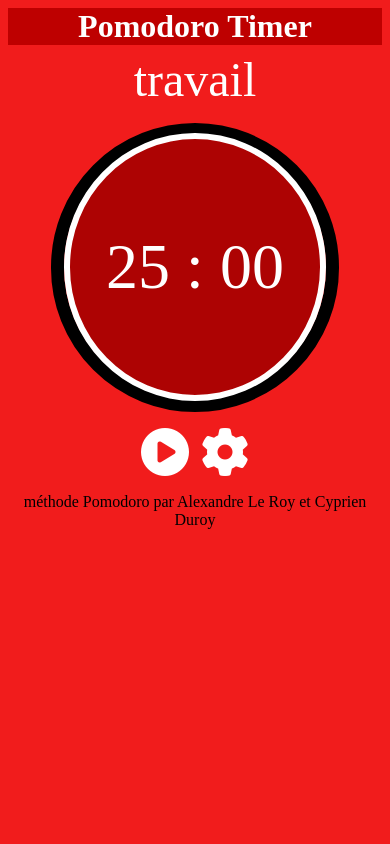
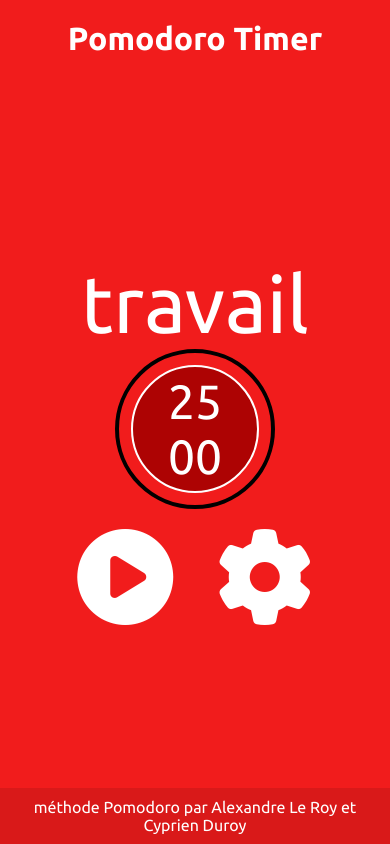
Before and after one commit to 6pri2/pomodoro, a plain HTML site: page index.html in a window 390 px wide. Drawn offline with Linux system fonts and the light colour scheme.

Commit message:
debug css

```diff
--- a/index.html
+++ b/index.html
@@ -5,6 +5,11 @@
     <meta name="viewport" content="width=device-width, initial-scale=1.0">
     <title>Pomodoro Timer</title>
     <link rel="stylesheet" href="style.css">
+    <!-- FONT Google -->
+    <link rel="preconnect" href="https://fonts.googleapis.com">
+    <link rel="preconnect" href="https://fonts.gstatic.com" crossorigin>
+    <link href="https://fonts.googleapis.com/css2?family=Ubuntu:ital,wght@0,300;0,400;0,500;0,700;1,300;1,400;1,500;1,700&display=swap" rel="stylesheet">
+
 
 </head>
 <body>
@@ -18,6 +23,7 @@
                 <div class="minuteur">
                     <section class="timer">
                         <div class="biggercircle">
+
                         <div class="circle">
                         <div class="time">
                             <div id="timer">25 : 00</div>
@@ -40,7 +46,7 @@
         <div class="modal-content">
             <span class="close">&times;</span>
             <h2>Entrer un temps</h2>
-            <form id="timeForm">
+            <form id="timeForm" method="post">
                 <h3>Temps de travail : </h3>
                 <label for="minutesTravail">Minutes :</label>
                 <input type="number" id="minutesTravail" name="minutesTravail" min="0" value="25" required>
--- a/pomodoro.js
+++ b/pomodoro.js
@@ -15,7 +15,7 @@ function afficheTemps(){
     afficheMinute = afficheMinute < 10 ? "0" + afficheMinute : afficheMinute;
     let afficheSeconde = parseInt(temps % 60, 10);
     afficheSeconde = afficheSeconde < 10 ? "0" + afficheSeconde : afficheSeconde;
-    timerElement.innerText = afficheMinute + " : " + afficheSeconde;
+    timerElement.innerText = afficheMinute + " \n " + afficheSeconde;
 }
 
 
@@ -52,6 +52,7 @@ function commencer() {
     if (!intervalId) {
         intervalId = setInterval(diminuerTemps, 1000);
         btnParametres.disabled = true; // Désactiver le bouton "Paramètres"
+        btnParametres.style.display='none';
     }
 }
 
@@ -93,6 +94,7 @@ function resetTimer() {
     reset.style.display = "none";
 
     // Réactiver le bouton "Paramètres"
+    btnParametres.style.display = "contents" ;
     btnParametres.disabled = false;
 }
 
@@ -154,7 +156,7 @@ document.getElementById('timeForm').addEventListener('submit', function(event) {
     let minuteAffiche = minutesTravail < 10 ? "0" + minutesTravail : minutesTravail;
     let secondAffiche = secondsTravail < 10 ? "0" + secondsTravail : secondsTravail;
 
-    timerElement.innerText = minuteAffiche + " : " + secondAffiche;
+    timerElement.innerText = minuteAffiche + " \n " + secondAffiche;
 
     // Fermer la modale après soumission
     modal.style.display = 'none';
@@ -167,3 +169,6 @@ document.getElementById('timeForm').addEventListener('submit', function(event) {
     // Réactiver le bouton "Paramètres"
     btnParametres.disabled = false;
 });
+
+modal.style.display='none';
+reset.style.display='none' ;
--- a/style.css
+++ b/style.css
@@ -1,84 +1,132 @@
-body{
-    background-color: rgb(241, 28, 28);
-    height: 10%;
-}
-#reset{
-    display: none;
+/* Reset basic styles */
+* {
+    margin: 0;
+    padding: 0;
+    box-sizing: border-box;
 }
 
+/* General Styles */
+body {
+    background-color: rgb(241, 28, 28);
+    font-family: 'Ubuntu', sans-serif;
+    display: flex;
+    flex-direction: column;
+    align-items: center;
+    justify-content: space-between;
+    min-height: 100vh; /* S'assure que la page occupe toujours 100% de la hauteur de l'écran */
+    margin: 0;
+}
 
-#TitreHaut{
+/* Title at the top */
+#TitreHaut {
     text-align: center;
     font-weight: bold;
-    margin-bottom: 2%;
-    margin-top: 2%;
     color: white;
-    background-color: rgb(190, 0, 0);
-    height: 10%;
+    font-size: 3em; /* Titre plus grand */
+    margin-top: 20px; /* Espace en haut */
 }
-button {
 
-    font-size: 16px;
-    cursor: pointer;
-    background-color: transparent;
-    border: none;
-    outline: none;
-    border-color: transparent;
-    border-style: none;
+/* Center Container */
+.cent {
+    display: flex;
+    flex-direction: column;
+    align-items: center;
+    justify-content: center;
+    flex-grow: 1; /* Le contenu s'adapte à l'espace disponible entre le titre et le footer */
+    width: 100%;
+    max-width: 600px;
+    padding: 20px;
+}
+
+/* Timer Circle */
+.timer {
+    display: flex;
+    justify-content: center;
+    align-items: center;
+    position: relative;
+}
+
+.biggercircle {
+    display: flex;
+    justify-content: center;
+    align-items: center;
+    width: 16em; /* Cercle plus grand */
+    height: 16em;
+    border-radius: 50%;
+    background-color: rgb(241, 28, 28);
+    border: 0.3em solid black;
+}
+
+.circle {
+    display: flex;
+    justify-content: center;
+    align-items: center;
+    width: 14em; /* Cercle intérieur plus grand */
+    height: 14em;
+    border-radius: 50%;
+    background-color: rgb(173, 3, 3);
+    border: 0.15em solid white;
+}
+
+#timer {
+    font-size: 5em; /* Texte plus grand pour le minuteur */
     color: white;
 }
 
+#position{
+    font-size: 5em; /* Texte plus grand pour le minuteur */
+    color: white;
+}
 
+/* Control Buttons */
+.reglage button {
+    font-size: 2em;
+    color: white;
+    cursor: pointer;
+    background: transparent;
+    border: none;
+    margin: 20px;
+}
 
-/* Styles pour la modal */
+button:focus {
+    outline: none;
+}
+
+/* Modal */
 .modal {
-    display: none; /* Cacher la modal par défaut */
-    position: fixed; /* Reste en place, même en scrollant */
-    z-index: 100; /* Au-dessus des autres éléments */
+    display: none;
+    position: fixed;
+    z-index: 100;
     left: 0;
     top: 0;
     width: 100%;
     height: 100%;
-    overflow: auto; /* Scroll si contenu trop grand */
-    background-color: rgba(0, 0, 0, 0.4); /* Fond semi-transparent */
-    opacity: 1;
+    background-color: rgba(0, 0, 0, 0.7);
+    display: flex;
+    justify-content: center;
+    align-items: center;
 }
 
 .modal-content {
-    background-color: #fff;
-    margin: 15% auto; /* Centrer la modal */
+    background-color: white;
     padding: 20px;
-    border: 1px solid #888;
-    width: 300px; /* Largeur de la modal */
-    text-align: left;
-}
-
-.close {
-    color: #aaa;
-    float: right;
-    font-size: 28px;
-    font-weight: bold;
-}
-
-.close:hover,
-.close:focus {
-    color: black;
-    text-decoration: none;
-    cursor: pointer;
+    border-radius: 8px;
+    width: 90%;
+    max-width: 400px;
 }
 
 input {
-    margin-bottom: 10px;
-    padding: 5px;
     width: 100%;
+    padding: 10px;
+    margin: 10px 0;
 }
 
 button[type="submit"] {
-    background-color: #4CAF50;
+    width: 100%;
+    padding: 10px;
+    background-color: #f50014;
     color: white;
-    padding: 10px;
     border: none;
-    width: 100%;
     cursor: pointer;
 }
 
@@ -86,82 +134,58 @@ button[type="submit"]:hover {
     background-color: #45a049;
 }
 
-.timer {
-    display: flex;
-    justify-content: center;
-    align-items: center;
-    width: 5em;
-    height: 5em;
-    border-radius: 50%;
-    font-size: 4em;
+/* Footer fixed at the bottom */
+footer {
+    text-align: center;
+    padding: 10px;
+    color: white;
+    background-color: rgba(0, 0, 0, 0.1);
+    width: 100%;
+    position: absolute;
+    bottom: 0;
+}
 
+/* Media Queries for Responsive Design */
+@media (max-width: 768px) {
+    .biggercircle {
+        width: 12em;
+        height: 12em;
     }
 
     .circle {
-    display: flex;
-    justify-content: center;
-    align-items: center;
-    width: 4em;
-    height: 4em;
-    border-radius: 50%;
-    background-color:rgb(173, 3, 3);
-    border: 0.1em solid white;
+        width: 10em;
+        height: 10em;
     }
 
-  .biggercircle{
-    display: flex;
-    justify-content: center;
-    align-items: center;
-    width: 4.1em;
-    height: 4.1em;
-    border-radius: 50%;
-    background-color:rgb(241, 28, 28);
-    border: 0.21em solid black;
+    #timer {
+        font-size: 4em;
     }
 
-  #position{
-    font-size: 3em;
-    margin-top:0;
-    margin-bottom: 0;
-    padding-top :0;
-    padding-bottom: 0;
-    /*border-radius: 45%;
-    border: 1em;
-    border-color: red;*/
+    #TitreHaut {
+        font-size: 2.5em;
+    }
 }
 
-footer{
-    margin-top:0;
-    margin-bottom: 0;
-    padding-top :0;
-    padding-bottom: 0;
-    height: 10%;
-    width: 100%;
-    text-align: center;
-    /* padding-top: 3em; */
+@media (max-width: 480px) {
+    .biggercircle {
+        width: 10em;
+        height: 10em;
     }
 
-
-
-.mode,.minuteur,.reglage{
-    display: flex;
-    justify-content: center;
+    .circle {
+        width: 8em;
+        height: 8em;
     }
 
-.mode{
-    height: 10%;
-}
-.mode p{
-    color: white;
-    border: 3em;
-
-}
-.minuteur {
-    color: white;
+    #timer {
+        font-size: 3em;
     }
 
+    #TitreHaut {
+        font-size: 2em;
+    }
 
-
-.cent{
-    height:10%;
+    .cent {
+        width: 90%;
     }
+}
```
Lines whose indentation alone changed are shown as unchanged.
